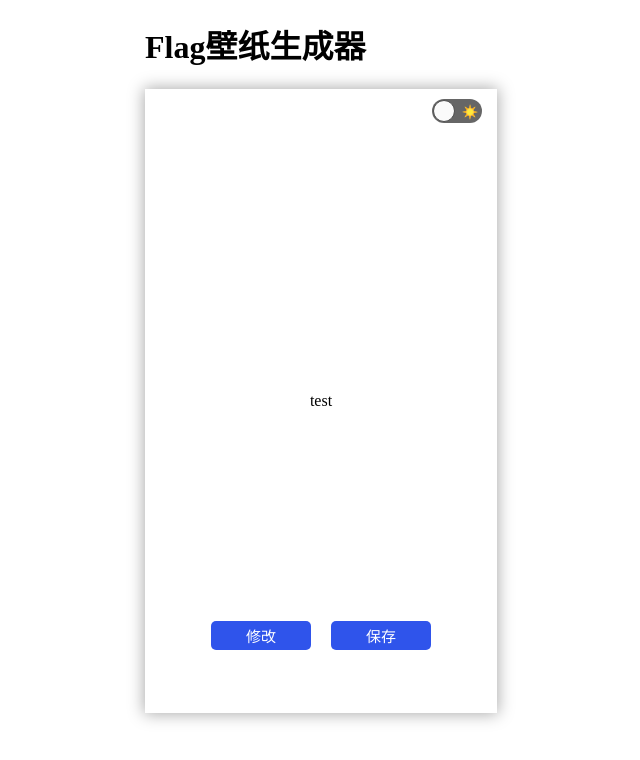
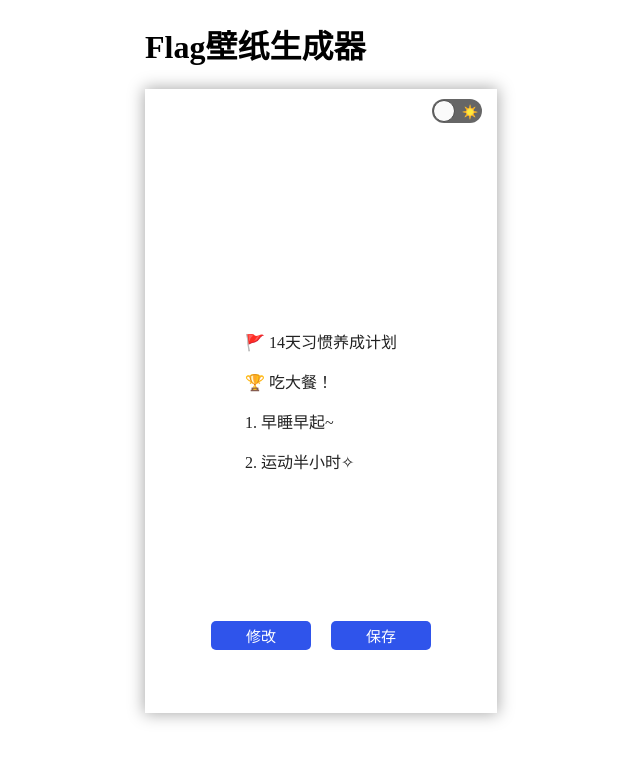
Before and after one commit to flashhu/flag-wallpaper, a React (Create React App) app: page / in a window 1280 px wide. Both pictures are taken after a click on the button "预览". Shown: the top 760 px of the page, without its empty margins (319-959 px from the left). Built offline with nearby package versions, Linux system fonts and the light colour scheme; the HTML template or start-up script is replaced by a standard one.

Commit message:
feat：修改/预览

```diff
--- a/src/components/Flag/components/FlagForm/index.js
+++ b/src/components/Flag/components/FlagForm/index.js
@@ -9,22 +9,23 @@ const { List, useForm } = Form;
 
 function FlagForm(props) {
     const [form] = useForm();
-    const { mode } = props;
+    const { initialContent, changeContent } = props;
 
     useEffect(() => {
         form.setFieldsValue({
-            flags: ['🚩 14天习惯养成计划', '🏆 吃大餐！', '1. 早睡早起~', '2. 运动半小时✧'],
+            flags: initialContent,
         });
+        // eslint-disable-next-line
     }, [form])
 
     return (
         <Form
             className="form-wrap"
-            mode={mode}
             form={form}
             onValuesChange={(_,values) => {
                 // console.log('values:', values);
-                // console.log('getFields:', form.getFieldsValue());
+                // console.log('getFields:', form.getFieldsValue().flags);
+                changeContent(form.getFieldsValue().flags)
             }}
         >
             <List
--- a/src/components/Flag/components/FlagForm/index.less
+++ b/src/components/Flag/components/FlagForm/index.less
@@ -7,28 +7,6 @@
         font-size: 15px;
         padding: 4px 11px;
         margin: 5px 0;
-    }
-
-    &[mode='dark'] {
-        & input {
-            background-color: @dark-input-bg;
-            color: @dark-text;
-        }
-
-        .form-add {
-            color: @dark-hollow-btn-text;
-        }
-    }
-
-    &[mode='light'] {
-        & input {
-            background-color: @light-input-bg;
-            color: @light-text;
-        }
-
-        .form-add {
-            color: @light-hollow-btn-text;
-        }
     }
 
     .form-item {
--- a/src/components/Flag/components/FlagList/index.js
+++ b/src/components/Flag/components/FlagList/index.js
@@ -1,8 +1,16 @@
 import React from 'react'
 
 function FlagList(props) {
+    const { data } = props;
+
     return (
-        <div>test</div>
+        <div
+            className="list-wrap"
+        >
+            {data.map((item, index) => (
+                <p key={index}>{item}</p>
+            ))}
+        </div>
     )
 }
 
--- a/src/components/Flag/index.js
+++ b/src/components/Flag/index.js
@@ -1,17 +1,29 @@
-import React from 'react'
+import React, { useState } from 'react'
 import { FlagList, FlagForm } from './components'
 import './index.less'
 
 function Flag(props) {
+    const initialContent = ['🚩 14天习惯养成计划', '🏆 吃大餐！', '1. 早睡早起~', '2. 运动半小时✧']
     const { isDark, isEdit } = props;
+    const [content, setContent] = useState(initialContent);
     const mode = isDark ? 'dark' : 'light';
 
+    const changeContent = (value) => {
+        setContent(value)
+    }
+
     return (
-        <div className='flag-wrap'>
+        <div
+            className='flag-wrap'
+            mode={mode}
+        >
             {
                 isEdit
-                ? <FlagForm mode={mode}/>
-                : <FlagList mode={mode}/>
+                ? <FlagForm
+                      initialContent={content}
+                      changeContent={changeContent}
+                  />
+                : <FlagList data={content}/>
             }
         </div>
     )
--- a/src/components/Flag/index.less
+++ b/src/components/Flag/index.less
@@ -1,6 +1,34 @@
+@import '../../assets/variables.less';
+
 .flag-wrap {
     display: flex;
     justify-content: center;
     align-items: center;
     height: 100%;
+
+    &[mode='dark'] {
+        color: @dark-text;
+
+        & input {
+            background-color: @dark-input-bg;
+            color: @dark-text;
+        }
+
+        .form-add {
+            color: @dark-hollow-btn-text;
+        }
+    }
+
+    &[mode='light'] {
+        color: @light-text;
+
+        & input {
+            background-color: @light-input-bg;
+            color: @light-text;
+        }
+
+        .form-add {
+            color: @light-hollow-btn-text;
+        }
+    }
 }
```
